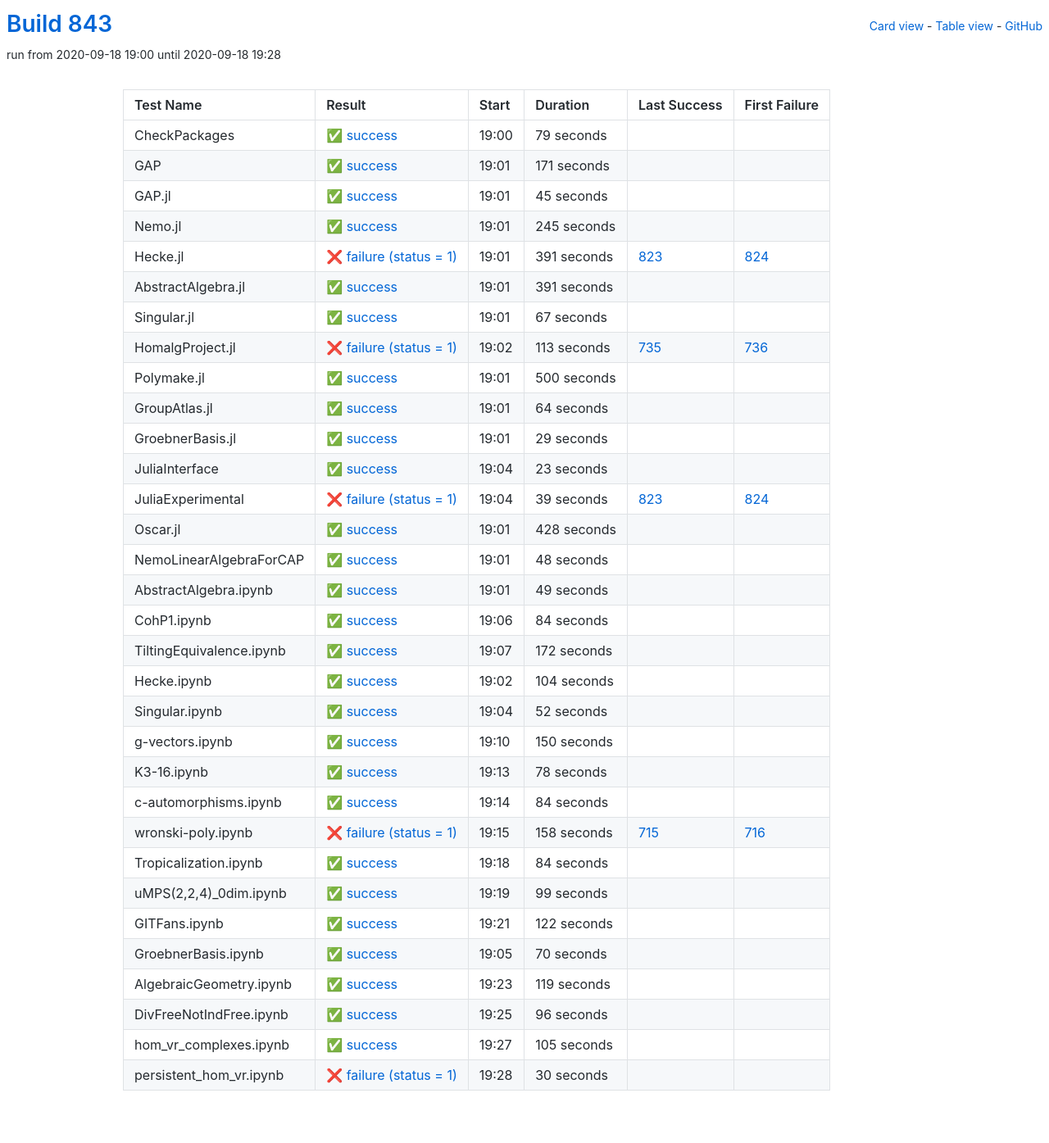
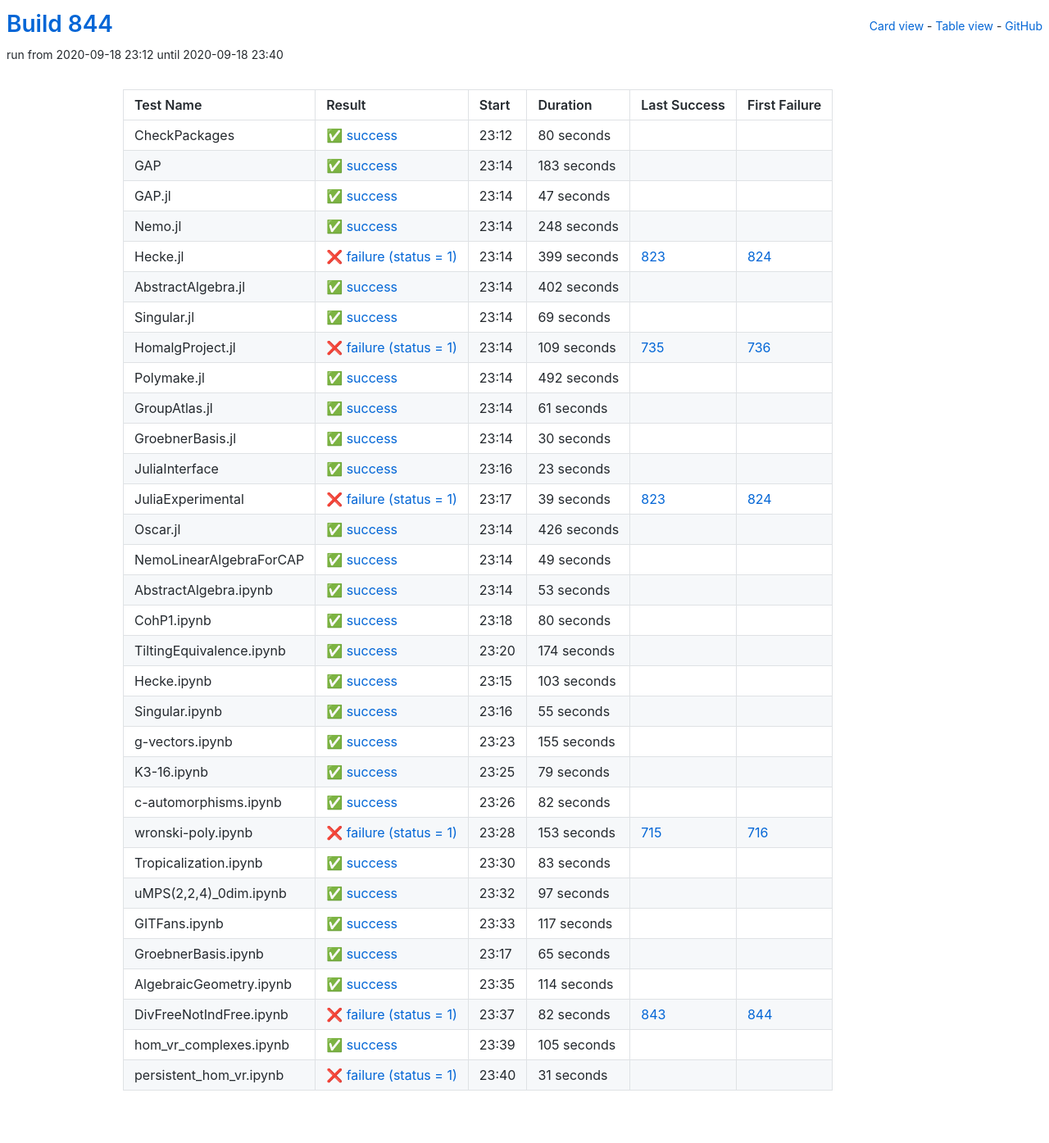
Before and after one commit to oscar-system/oscar-ci-status-stable, a Jekyll site: the page built from table.html, in a window 1280 px wide. Shown: the whole page at 82% size. Built offline with Jekyll 4.4.1, drawn with Linux system fonts in a browser that asks for light colours.

Commit message:
Build #844

```diff
--- a/_data/ci.yml
+++ b/_data/ci.yml
@@ -1,6 +1,6 @@
 ---
-build: 843
-build_url: https://oscarci.mathematik.uni-kl.de/job/oscar-stable/843/
+build: 844
+build_url: https://oscarci.mathematik.uni-kl.de/job/oscar-stable/844/
 job: oscar-stable
 organization: oscar-system
 repo: oscar-ci-status-stable
@@ -8,140 +8,140 @@ repourl: https://github.com/oscar-system/oscar-ci-status-stable
 tests:
 - name: CheckPackages
   id: checkpackages
-  log: https://oscarci.mathematik.uni-kl.de/job/oscar-stable/843/artifact/logs/build-843/CheckPackages.log
-  start: 2020-09-18 19:00
+  log: https://oscarci.mathematik.uni-kl.de/job/oscar-stable/844/artifact/logs/build-844/CheckPackages.log
+  start: 2020-09-18 23:12
   success: true
   exitcode: 0
   status: success
-  duration: 79
+  duration: 80
   last_success: false
   last_success_url:
   first_failure: false
   first_failure_url:
 - name: GAP
   id: gap
-  log: https://oscarci.mathematik.uni-kl.de/job/oscar-stable/843/artifact/logs/build-843/GAP.log
-  start: 2020-09-18 19:01
+  log: https://oscarci.mathematik.uni-kl.de/job/oscar-stable/844/artifact/logs/build-844/GAP.log
+  start: 2020-09-18 23:14
   success: true
   exitcode: 0
   status: success
-  duration: 171
+  duration: 183
   last_success: false
   last_success_url:
   first_failure: false
   first_failure_url:
 - name: GAP.jl
   id: gap-jl
-  log: https://oscarci.mathematik.uni-kl.de/job/oscar-stable/843/artifact/logs/build-843/GAP.jl.log
-  start: 2020-09-18 19:01
+  log: https://oscarci.mathematik.uni-kl.de/job/oscar-stable/844/artifact/logs/build-844/GAP.jl.log
+  start: 2020-09-18 23:14
   success: true
   exitcode: 0
   status: success
-  duration: 45
+  duration: 47
   last_success: false
   last_success_url:
   first_failure: false
   first_failure_url:
 - name: Nemo.jl
   id: nemo-jl
-  log: https://oscarci.mathematik.uni-kl.de/job/oscar-stable/843/artifact/logs/build-843/Nemo.jl.log
-  start: 2020-09-18 19:01
+  log: https://oscarci.mathematik.uni-kl.de/job/oscar-stable/844/artifact/logs/build-844/Nemo.jl.log
+  start: 2020-09-18 23:14
   success: true
   exitcode: 0
   status: success
-  duration: 245
+  duration: 248
   last_success: false
   last_success_url:
   first_failure: false
   first_failure_url:
 - name: Hecke.jl
   id: hecke-jl
-  log: https://oscarci.mathematik.uni-kl.de/job/oscar-stable/843/artifact/logs/build-843/Hecke.jl.log
-  start: 2020-09-18 19:01
+  log: https://oscarci.mathematik.uni-kl.de/job/oscar-stable/844/artifact/logs/build-844/Hecke.jl.log
+  start: 2020-09-18 23:14
   success: false
   exitcode: 1
   status: failure
-  duration: 391
+  duration: 399
   last_success: 823
   last_success_url: https://oscarci.mathematik.uni-kl.de/job/oscar-stable/823/
   first_failure: 824
   first_failure_url: https://oscarci.mathematik.uni-kl.de/job/oscar-stable/824/
 - name: AbstractAlgebra.jl
   id: abstractalgebra-jl
-  log: https://oscarci.mathematik.uni-kl.de/job/oscar-stable/843/artifact/logs/build-843/AbstractAlgebra.jl.log
-  start: 2020-09-18 19:01
+  log: https://oscarci.mathematik.uni-kl.de/job/oscar-stable/844/artifact/logs/build-844/AbstractAlgebra.jl.log
+  start: 2020-09-18 23:14
   success: true
   exitcode: 0
   status: success
-  duration: 391
+  duration: 402
   last_success: false
   last_success_url:
   first_failure: false
   first_failure_url:
 - name: Singular.jl
   id: singular-jl
-  log: https://oscarci.mathematik.uni-kl.de/job/oscar-stable/843/artifact/logs/build-843/Singular.jl.log
-  start: 2020-09-18 19:01
+  log: https://oscarci.mathematik.uni-kl.de/job/oscar-stable/844/artifact/logs/build-844/Singular.jl.log
+  start: 2020-09-18 23:14
   success: true
   exitcode: 0
   status: success
-  duration: 67
+  duration: 69
   last_success: false
   last_success_url:
   first_failure: false
   first_failure_url:
 - name: HomalgProject.jl
   id: homalgproject-jl
-  log: https://oscarci.mathematik.uni-kl.de/job/oscar-stable/843/artifact/logs/build-843/HomalgProject.jl.log
-  start: 2020-09-18 19:02
+  log: https://oscarci.mathematik.uni-kl.de/job/oscar-stable/844/artifact/logs/build-844/HomalgProject.jl.log
+  start: 2020-09-18 23:14
   success: false
   exitcode: 1
   status: failure
-  duration: 113
+  duration: 109
   last_success: 735
   last_success_url: https://oscarci.mathematik.uni-kl.de/job/oscar-stable/735/
   first_failure: 736
   first_failure_url: https://oscarci.mathematik.uni-kl.de/job/oscar-stable/736/
 - name: Polymake.jl
   id: polymake-jl
-  log: https://oscarci.mathematik.uni-kl.de/job/oscar-stable/843/artifact/logs/build-843/Polymake.jl.log
-  start: 2020-09-18 19:01
+  log: https://oscarci.mathematik.uni-kl.de/job/oscar-stable/844/artifact/logs/build-844/Polymake.jl.log
+  start: 2020-09-18 23:14
   success: true
   exitcode: 0
   status: success
-  duration: 500
+  duration: 492
   last_success: false
   last_success_url:
   first_failure: false
   first_failure_url:
 - name: GroupAtlas.jl
   id: groupatlas-jl
-  log: https://oscarci.mathematik.uni-kl.de/job/oscar-stable/843/artifact/logs/build-843/GroupAtlas.jl.log
-  start: 2020-09-18 19:01
+  log: https://oscarci.mathematik.uni-kl.de/job/oscar-stable/844/artifact/logs/build-844/GroupAtlas.jl.log
+  start: 2020-09-18 23:14
   success: true
   exitcode: 0
   status: success
-  duration: 64
+  duration: 61
   last_success: false
   last_success_url:
   first_failure: false
   first_failure_url:
 - name: GroebnerBasis.jl
   id: groebnerbasis-jl
-  log: https://oscarci.mathematik.uni-kl.de/job/oscar-stable/843/artifact/logs/build-843/GroebnerBasis.jl.log
-  start: 2020-09-18 19:01
+  log: https://oscarci.mathematik.uni-kl.de/job/oscar-stable/844/artifact/logs/build-844/GroebnerBasis.jl.log
+  start: 2020-09-18 23:14
   success: true
   exitcode: 0
   status: success
-  duration: 29
+  duration: 30
   last_success: false
   last_success_url:
   first_failure: false
   first_failure_url:
 - name: JuliaInterface
   id: juliainterface
-  log: https://oscarci.mathematik.uni-kl.de/job/oscar-stable/843/artifact/logs/build-843/JuliaInterface.log
-  start: 2020-09-18 19:04
+  log: https://oscarci.mathematik.uni-kl.de/job/oscar-stable/844/artifact/logs/build-844/JuliaInterface.log
+  start: 2020-09-18 23:16
   success: true
   exitcode: 0
   status: success
@@ -152,8 +152,8 @@ tests:
   first_failure_url:
 - name: JuliaExperimental
   id: juliaexperimental
-  log: https://oscarci.mathematik.uni-kl.de/job/oscar-stable/843/artifact/logs/build-843/JuliaExperimental.log
-  start: 2020-09-18 19:04
+  log: https://oscarci.mathematik.uni-kl.de/job/oscar-stable/844/artifact/logs/build-844/JuliaExperimental.log
+  start: 2020-09-18 23:17
   success: false
   exitcode: 1
   status: failure
@@ -164,32 +164,20 @@ tests:
   first_failure_url: https://oscarci.mathematik.uni-kl.de/job/oscar-stable/824/
 - name: Oscar.jl
   id: oscar-jl
-  log: https://oscarci.mathematik.uni-kl.de/job/oscar-stable/843/artifact/logs/build-843/Oscar.jl.log
-  start: 2020-09-18 19:01
+  log: https://oscarci.mathematik.uni-kl.de/job/oscar-stable/844/artifact/logs/build-844/Oscar.jl.log
+  start: 2020-09-18 23:14
   success: true
   exitcode: 0
   status: success
-  duration: 428
+  duration: 426
   last_success: false
   last_success_url:
   first_failure: false
   first_failure_url:
 - name: NemoLinearAlgebraForCAP
   id: nemolinearalgebraforcap
-  log: https://oscarci.mathematik.uni-kl.de/job/oscar-stable/843/artifact/logs/build-843/NemoLinearAlgebraForCAP.log
-  start: 2020-09-18 19:01
-  success: true
-  exitcode: 0
-  status: success
-  duration: 48
-  last_success: false
-  last_success_url:
-  first_failure: false
-  first_failure_url:
-- name: AbstractAlgebra.ipynb
-  id: abstractalgebra-ipynb
-  log: https://oscarci.mathematik.uni-kl.de/job/oscar-stable/843/artifact/logs/build-843/AbstractAlgebra.ipynb.log
-  start: 2020-09-18 19:01
+  log: https://oscarci.mathematik.uni-kl.de/job/oscar-stable/844/artifact/logs/build-844/NemoLinearAlgebraForCAP.log
+  start: 2020-09-18 23:14
   success: true
   exitcode: 0
   status: success
@@ -198,178 +186,190 @@ tests:
   last_success_url:
   first_failure: false
   first_failure_url:
-- name: CohP1.ipynb
-  id: cohp1-ipynb
-  log: https://oscarci.mathematik.uni-kl.de/job/oscar-stable/843/artifact/logs/build-843/CohP1.ipynb.log
-  start: 2020-09-18 19:06
+- name: AbstractAlgebra.ipynb
+  id: abstractalgebra-ipynb
+  log: https://oscarci.mathematik.uni-kl.de/job/oscar-stable/844/artifact/logs/build-844/AbstractAlgebra.ipynb.log
+  start: 2020-09-18 23:14
   success: true
   exitcode: 0
   status: success
-  duration: 84
+  duration: 53
+  last_success: false
+  last_success_url:
+  first_failure: false
+  first_failure_url:
+- name: CohP1.ipynb
+  id: cohp1-ipynb
+  log: https://oscarci.mathematik.uni-kl.de/job/oscar-stable/844/artifact/logs/build-844/CohP1.ipynb.log
+  start: 2020-09-18 23:18
+  success: true
+  exitcode: 0
+  status: success
+  duration: 80
   last_success: false
   last_success_url:
   first_failure: false
   first_failure_url:
 - name: TiltingEquivalence.ipynb
   id: tiltingequivalence-ipynb
-  log: https://oscarci.mathematik.uni-kl.de/job/oscar-stable/843/artifact/logs/build-843/TiltingEquivalence.ipynb.log
-  start: 2020-09-18 19:07
+  log: https://oscarci.mathematik.uni-kl.de/job/oscar-stable/844/artifact/logs/build-844/TiltingEquivalence.ipynb.log
+  start: 2020-09-18 23:20
   success: true
   exitcode: 0
   status: success
-  duration: 172
+  duration: 174
   last_success: false
   last_success_url:
   first_failure: false
   first_failure_url:
 - name: Hecke.ipynb
   id: hecke-ipynb
-  log: https://oscarci.mathematik.uni-kl.de/job/oscar-stable/843/artifact/logs/build-843/Hecke.ipynb.log
-  start: 2020-09-18 19:02
+  log: https://oscarci.mathematik.uni-kl.de/job/oscar-stable/844/artifact/logs/build-844/Hecke.ipynb.log
+  start: 2020-09-18 23:15
   success: true
   exitcode: 0
   status: success
-  duration: 104
+  duration: 103
   last_success: false
   last_success_url:
   first_failure: false
   first_failure_url:
 - name: Singular.ipynb
   id: singular-ipynb
-  log: https://oscarci.mathematik.uni-kl.de/job/oscar-stable/843/artifact/logs/build-843/Singular.ipynb.log
-  start: 2020-09-18 19:04
+  log: https://oscarci.mathematik.uni-kl.de/job/oscar-stable/844/artifact/logs/build-844/Singular.ipynb.log
+  start: 2020-09-18 23:16
   success: true
   exitcode: 0
   status: success
-  duration: 52
+  duration: 55
   last_success: false
   last_success_url:
   first_failure: false
   first_failure_url:
 - name: g-vectors.ipynb
   id: g-vectors-ipynb
-  log: https://oscarci.mathematik.uni-kl.de/job/oscar-stable/843/artifact/logs/build-843/g-vectors.ipynb.log
-  start: 2020-09-18 19:10
+  log: https://oscarci.mathematik.uni-kl.de/job/oscar-stable/844/artifact/logs/build-844/g-vectors.ipynb.log
+  start: 2020-09-18 23:23
   success: true
   exitcode: 0
   status: success
-  duration: 150
+  duration: 155
   last_success: false
   last_success_url:
   first_failure: false
   first_failure_url:
 - name: K3-16.ipynb
   id: k3-16-ipynb
-  log: https://oscarci.mathematik.uni-kl.de/job/oscar-stable/843/artifact/logs/build-843/K3-16.ipynb.log
-  start: 2020-09-18 19:13
+  log: https://oscarci.mathematik.uni-kl.de/job/oscar-stable/844/artifact/logs/build-844/K3-16.ipynb.log
+  start: 2020-09-18 23:25
   success: true
   exitcode: 0
   status: success
-  duration: 78
+  duration: 79
   last_success: false
   last_success_url:
   first_failure: false
   first_failure_url:
 - name: c-automorphisms.ipynb
   id: c-automorphisms-ipynb
-  log: https://oscarci.mathematik.uni-kl.de/job/oscar-stable/843/artifact/logs/build-843/c-automorphisms.ipynb.log
-  start: 2020-09-18 19:14
+  log: https://oscarci.mathematik.uni-kl.de/job/oscar-stable/844/artifact/logs/build-844/c-automorphisms.ipynb.log
+  start: 2020-09-18 23:26
   success: true
   exitcode: 0
   status: success
-  duration: 84
+  duration: 82
   last_success: false
   last_success_url:
   first_failure: false
   first_failure_url:
 - name: wronski-poly.ipynb
   id: wronski-poly-ipynb
-  log: https://oscarci.mathematik.uni-kl.de/job/oscar-stable/843/artifact/logs/build-843/wronski-poly.ipynb.log
-  start: 2020-09-18 19:15
+  log: https://oscarci.mathematik.uni-kl.de/job/oscar-stable/844/artifact/logs/build-844/wronski-poly.ipynb.log
+  start: 2020-09-18 23:28
   success: false
   exitcode: 1
   status: failure
-  duration: 158
+  duration: 153
   last_success: 715
   last_success_url: https://oscarci.mathematik.uni-kl.de/job/oscar-stable/715/
   first_failure: 716
   first_failure_url: https://oscarci.mathematik.uni-kl.de/job/oscar-stable/716/
 - name: Tropicalization.ipynb
   id: tropicalization-ipynb
-  log: https://oscarci.mathematik.uni-kl.de/job/oscar-stable/843/artifact/logs/build-843/Tropicalization.ipynb.log
-  start: 2020-09-18 19:18
+  log: https://oscarci.mathematik.uni-kl.de/job/oscar-stable/844/artifact/logs/build-844/Tropicalization.ipynb.log
+  start: 2020-09-18 23:30
   success: true
   exitcode: 0
   status: success
-  duration: 84
+  duration: 83
   last_success: false
   last_success_url:
   first_failure: false
   first_failure_url:
 - name: uMPS(2,2,4)_0dim.ipynb
   id: umps-2-2-4-0dim-ipynb
-  log: https://oscarci.mathematik.uni-kl.de/job/oscar-stable/843/artifact/logs/build-843/uMPS-2-2-4-_0dim.ipynb.log
-  start: 2020-09-18 19:19
+  log: https://oscarci.mathematik.uni-kl.de/job/oscar-stable/844/artifact/logs/build-844/uMPS-2-2-4-_0dim.ipynb.log
+  start: 2020-09-18 23:32
   success: true
   exitcode: 0
   status: success
-  duration: 99
+  duration: 97
   last_success: false
   last_success_url:
   first_failure: false
   first_failure_url:
 - name: GITFans.ipynb
   id: gitfans-ipynb
-  log: https://oscarci.mathematik.uni-kl.de/job/oscar-stable/843/artifact/logs/build-843/GITFans.ipynb.log
-  start: 2020-09-18 19:21
+  log: https://oscarci.mathematik.uni-kl.de/job/oscar-stable/844/artifact/logs/build-844/GITFans.ipynb.log
+  start: 2020-09-18 23:33
   success: true
   exitcode: 0
   status: success
-  duration: 122
+  duration: 117
   last_success: false
   last_success_url:
   first_failure: false
   first_failure_url:
 - name: GroebnerBasis.ipynb
   id: groebnerbasis-ipynb
-  log: https://oscarci.mathematik.uni-kl.de/job/oscar-stable/843/artifact/logs/build-843/GroebnerBasis.ipynb.log
-  start: 2020-09-18 19:05
+  log: https://oscarci.mathematik.uni-kl.de/job/oscar-stable/844/artifact/logs/build-844/GroebnerBasis.ipynb.log
+  start: 2020-09-18 23:17
   success: true
   exitcode: 0
   status: success
-  duration: 70
+  duration: 65
   last_success: false
   last_success_url:
   first_failure: false
   first_failure_url:
 - name: AlgebraicGeometry.ipynb
   id: algebraicgeometry-ipynb
-  log: https://oscarci.mathematik.uni-kl.de/job/oscar-stable/843/artifact/logs/build-843/AlgebraicGeometry.ipynb.log
-  start: 2020-09-18 19:23
+  log: https://oscarci.mathematik.uni-kl.de/job/oscar-stable/844/artifact/logs/build-844/AlgebraicGeometry.ipynb.log
+  start: 2020-09-18 23:35
   success: true
   exitcode: 0
   status: success
-  duration: 119
+  duration: 114
   last_success: false
   last_success_url:
   first_failure: false
   first_failure_url:
 - name: DivFreeNotIndFree.ipynb
   id: divfreenotindfree-ipynb
-  log: https://oscarci.mathematik.uni-kl.de/job/oscar-stable/843/artifact/logs/build-843/DivFreeNotIndFree.ipynb.log
-  start: 2020-09-18 19:25
-  success: true
-  exitcode: 0
-  status: success
-  duration: 96
-  last_success: false
-  last_success_url:
-  first_failure: false
-  first_failure_url:
+  log: https://oscarci.mathematik.uni-kl.de/job/oscar-stable/844/artifact/logs/build-844/DivFreeNotIndFree.ipynb.log
+  start: 2020-09-18 23:37
+  success: false
+  exitcode: 1
+  status: failure
+  duration: 82
+  last_success: 843
+  last_success_url: https://oscarci.mathematik.uni-kl.de/job/oscar-stable/843/
+  first_failure: 844
+  first_failure_url: https://oscarci.mathematik.uni-kl.de/job/oscar-stable/844/
 - name: hom_vr_complexes.ipynb
   id: hom-vr-complexes-ipynb
-  log: https://oscarci.mathematik.uni-kl.de/job/oscar-stable/843/artifact/logs/build-843/hom_vr_complexes.ipynb.log
-  start: 2020-09-18 19:27
+  log: https://oscarci.mathematik.uni-kl.de/job/oscar-stable/844/artifact/logs/build-844/hom_vr_complexes.ipynb.log
+  start: 2020-09-18 23:39
   success: true
   exitcode: 0
   status: success
@@ -380,12 +380,12 @@ tests:
   first_failure_url:
 - name: persistent_hom_vr.ipynb
   id: persistent-hom-vr-ipynb
-  log: https://oscarci.mathematik.uni-kl.de/job/oscar-stable/843/artifact/logs/build-843/persistent_hom_vr.ipynb.log
-  start: 2020-09-18 19:28
+  log: https://oscarci.mathematik.uni-kl.de/job/oscar-stable/844/artifact/logs/build-844/persistent_hom_vr.ipynb.log
+  start: 2020-09-18 23:40
   success: false
   exitcode: 1
   status: failure
-  duration: 30
+  duration: 31
   last_success: false
   last_success_url:
   first_failure: false
```
Also changed, not shown: README.md.
